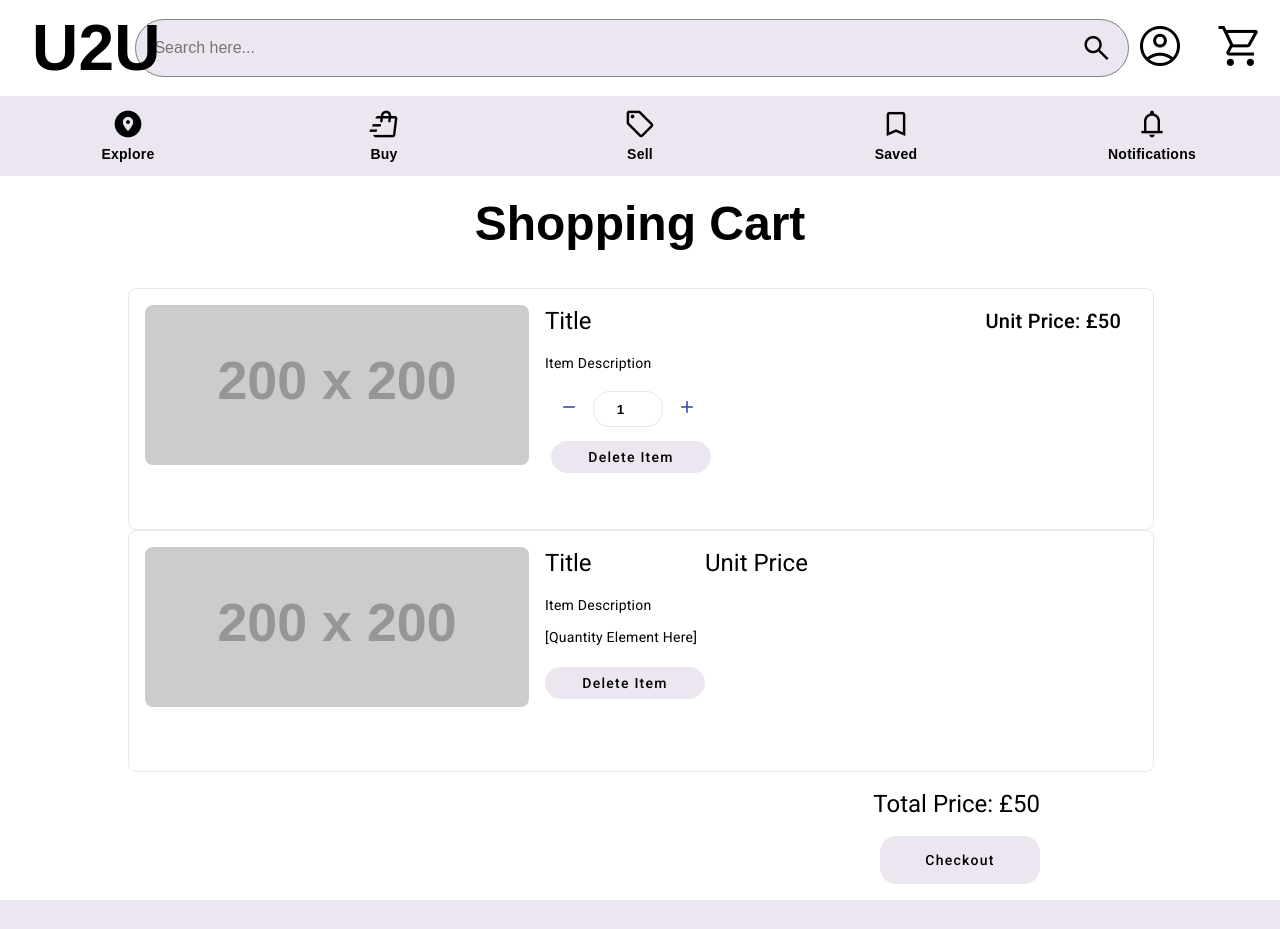
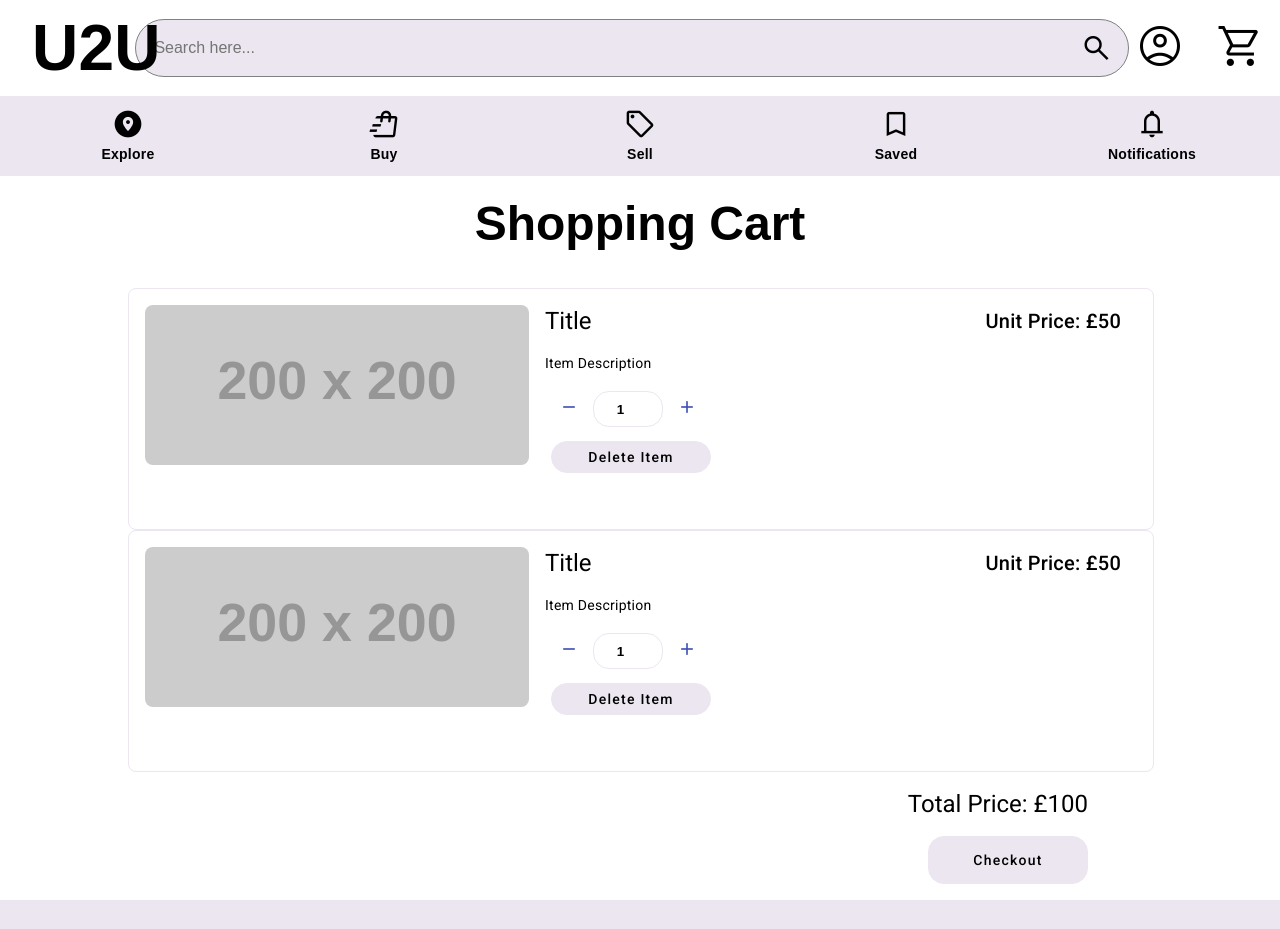
Before and after one commit to LW95x/marketplace-frontend, an Angular app: page /cart in a window 1280 px wide. Shown: the top 929 px of the page. Built offline with nearby package versions, Linux system fonts and the light colour scheme.

Commit message:
styling changes to cart page

```diff
--- a/src/app/pages/cart/cart.component.css
+++ b/src/app/pages/cart/cart.component.css
@@ -51,7 +51,7 @@
 
 .total-price {
     margin-left: auto;
-    margin-right: 15rem;
+    margin-right: 12rem;
 }
 
 .custom-button {
@@ -60,7 +60,7 @@
     width: 10rem;
     height: 3rem;
     align-self: flex-end;
-    margin-right: 15rem;
+    margin-right: 12rem;
     margin-bottom: 1rem;
     margin-top: auto;
     border: 1px solid #ECE6F0;
--- a/src/app/pages/cart/cart.component.html
+++ b/src/app/pages/cart/cart.component.html
@@ -32,12 +32,20 @@
           <div class="text-content">
           <h1 style="margin-top: 1rem">Title</h1>
           <p>Item Description</p>
-          <p>[Quantity Element Here]</p>
+          <div class="quantity-container">
+              <button mat-icon-button color="primary" (click)="decrement()">
+                <mat-icon style="font-size: 20px;">remove</mat-icon>
+              </button>
+                <input matInput type="number" [(ngModel)]="quantity" class="quantity">
+              <button mat-icon-button color="primary"(click)="increment()">
+                <mat-icon style="font-size: 20px;">add</mat-icon>
+              </button>
+            </div>
           <button mat-flat-button class="custom-button-del">Delete Item</button>
         </div>
-        <h1 style="margin-top: 1rem;">Unit Price</h1>
+        <h2 style="margin-top: 1rem; margin-left: auto; margin-right: 2rem;">Unit Price: £50</h2>
         </div>
     </div>
-    <h1 class="total-price">Total Price: £50</h1>
+    <h1 class="total-price">Total Price: £100</h1>
     <button mat-flat-button class="custom-button">Checkout</button>
 </div>
```
